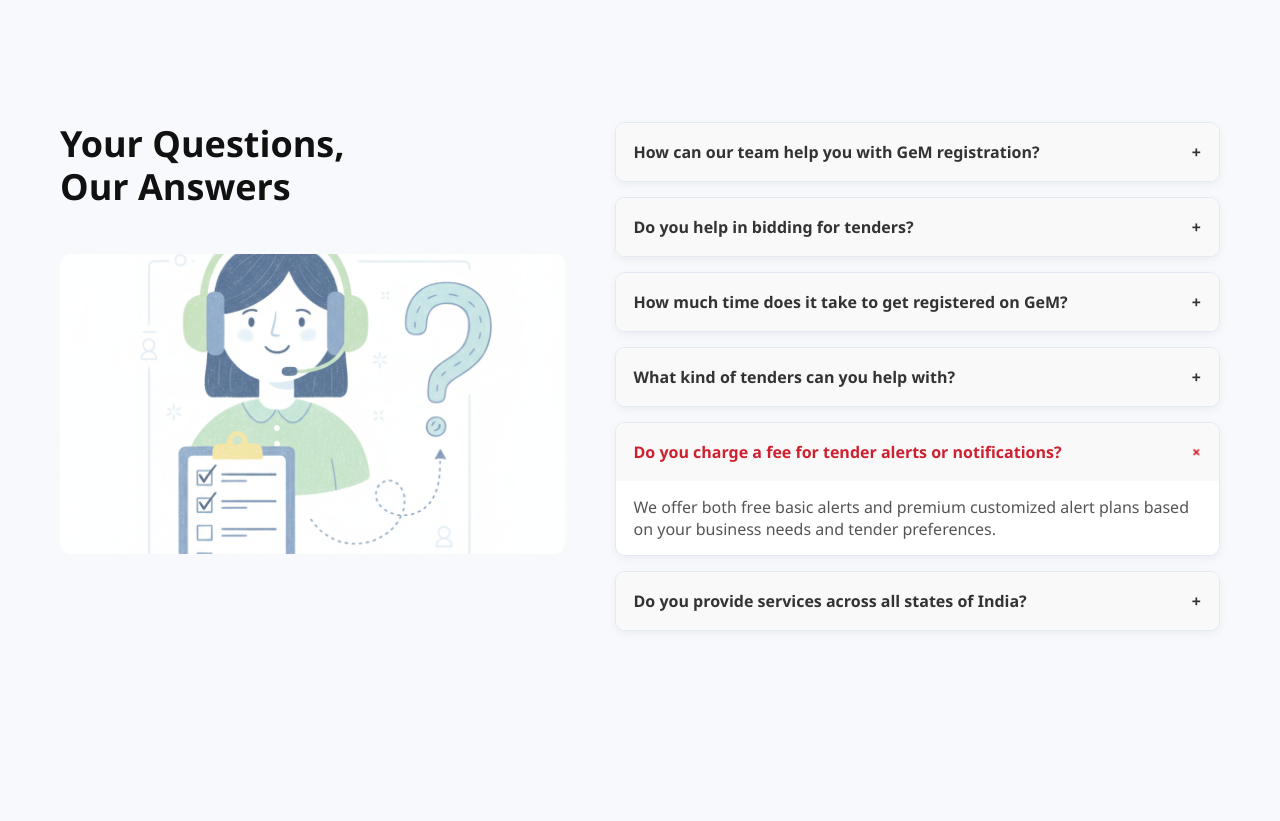
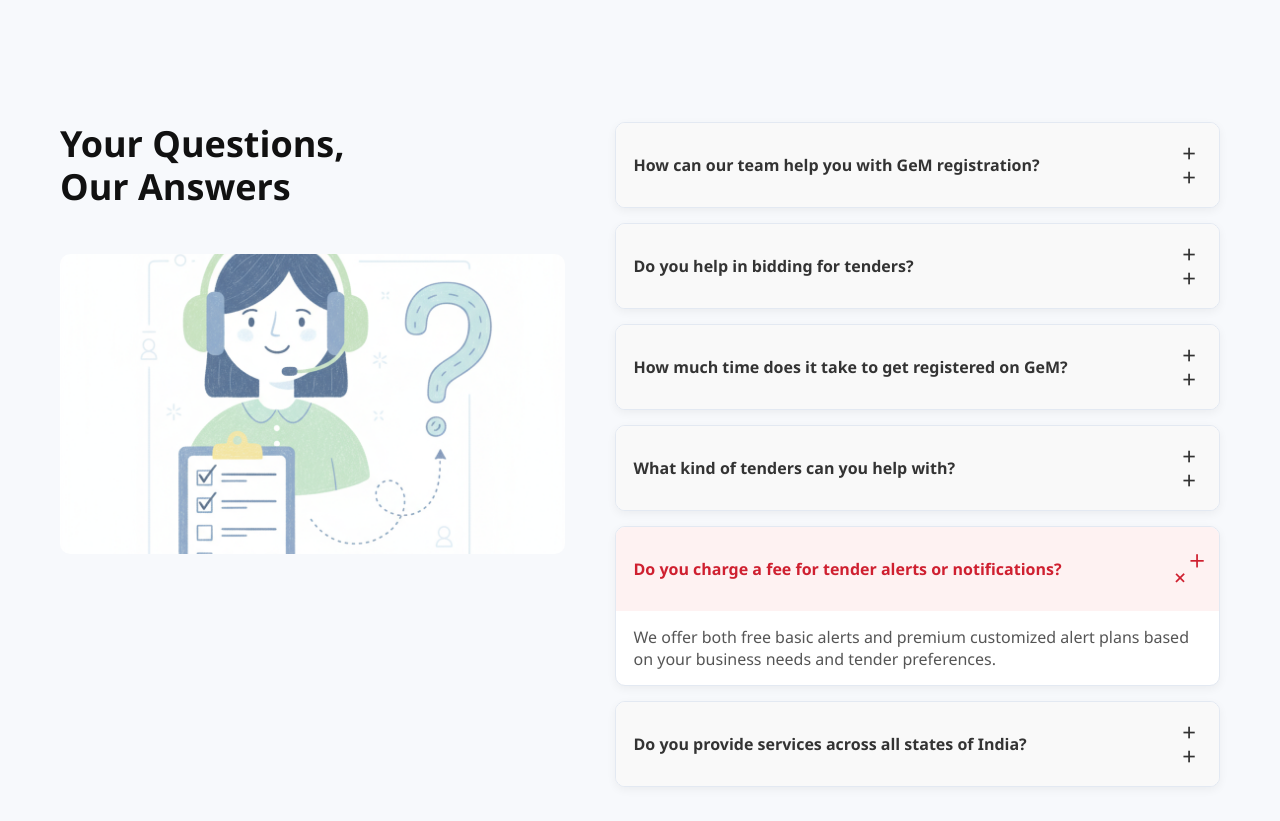
Before and after one commit to dhvipin/Tenders, a plain HTML site: page Optional.html in a window 1280 px wide. Shown: the part 7220-8041 px from the top of the page. Before the commit the page ends 7936 px from the top, so only its background shows below. Drawn offline with nearby package versions, Linux system fonts and the light colour scheme.

Commit message:
Update style.css

```diff
--- a/style.css
+++ b/style.css
@@ -631,6 +631,7 @@
 
 
        /* ================= FAQ ================= */
+       /* ================= FAQ ================= */
 .faq-wrap {
     display: grid;
     grid-template-columns: 1fr 1.2fr;
@@ -665,36 +666,64 @@
     font-weight: 600;
     display: flex;
     justify-content: space-between;
+    align-items: center;
     cursor: pointer;
     background: #f9f9f9;
+    transition: background 0.3s ease;
 }
 
 .faq-question:hover {
     background: #f0f0f0;
+}
+
+/* Fixed Icon Styling */
+.faq-question .icon {
+    font-size: 24px;
+    font-weight: 400;
+    color: #333;
+    transition: transform 0.4s ease, color 0.3s ease;
+    min-width: 24px;
+    text-align: center;
+    line-height: 1;
+    margin-left: 10px;
+}
+
+.faq-item.active .faq-question .icon {
+    transform: rotate(45deg);
+    color: #cf2030;
+}
+
+.faq-item:not(.active) .faq-question .icon {
+    transform: rotate(0deg);
 }
 
 .faq-answer {
     max-height: 0;
     overflow: hidden;
     padding: 0 18px;
-           transition: 0.4s ease;
+    transition: max-height 0.4s ease, padding 0.4s ease;
     color: #555;
 }
 
 .faq-item.active .faq-answer {
-           max-height: 200px;
+    max-height: 500px; /* Increased to accommodate longer content */
     padding: 15px 18px;
 }
 
 .faq-item.active .faq-question {
     color: #cf2030;
-       }
-
-       .faq-item.active .icon {
-           color: #cf2030;
-           transform: rotate(45deg);
-       }
-
+    background: #fef2f2;
+}
+
+/* Smooth transition for the icon */
+.faq-question .icon::before {
+    content: "+";
+    display: block;
+}
+
+.faq-item.active .faq-question .icon::before {
+    content: "×";
+}
 
        /* ================= RESPONSIVE ================= */
        @media (max-width: 1200px) {
@@ -1957,4 +1986,5 @@
            .process-grid {
                gap: 6rem;
            }
-       }
+
+       }
```
Lines whose indentation alone changed are shown as unchanged.
